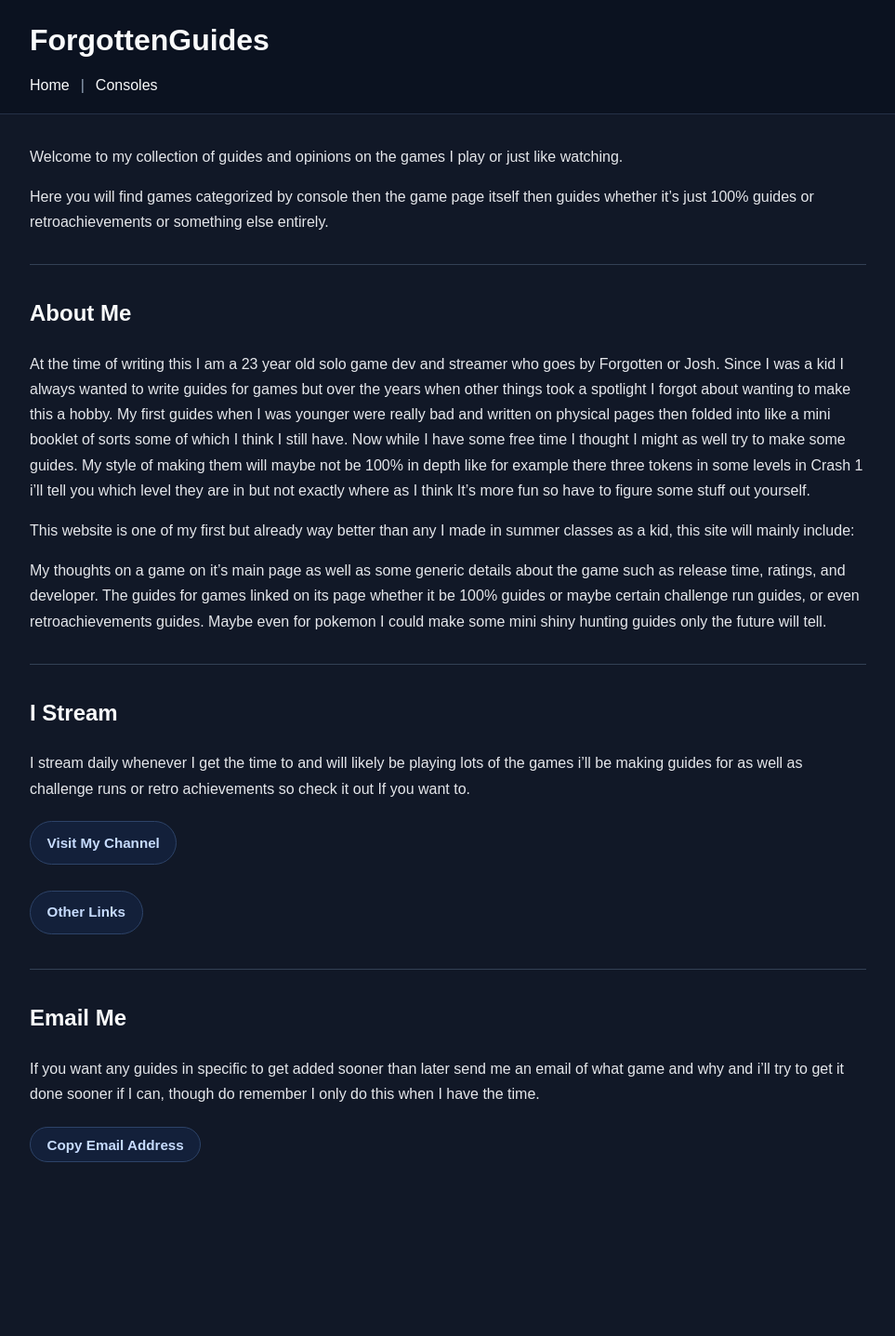
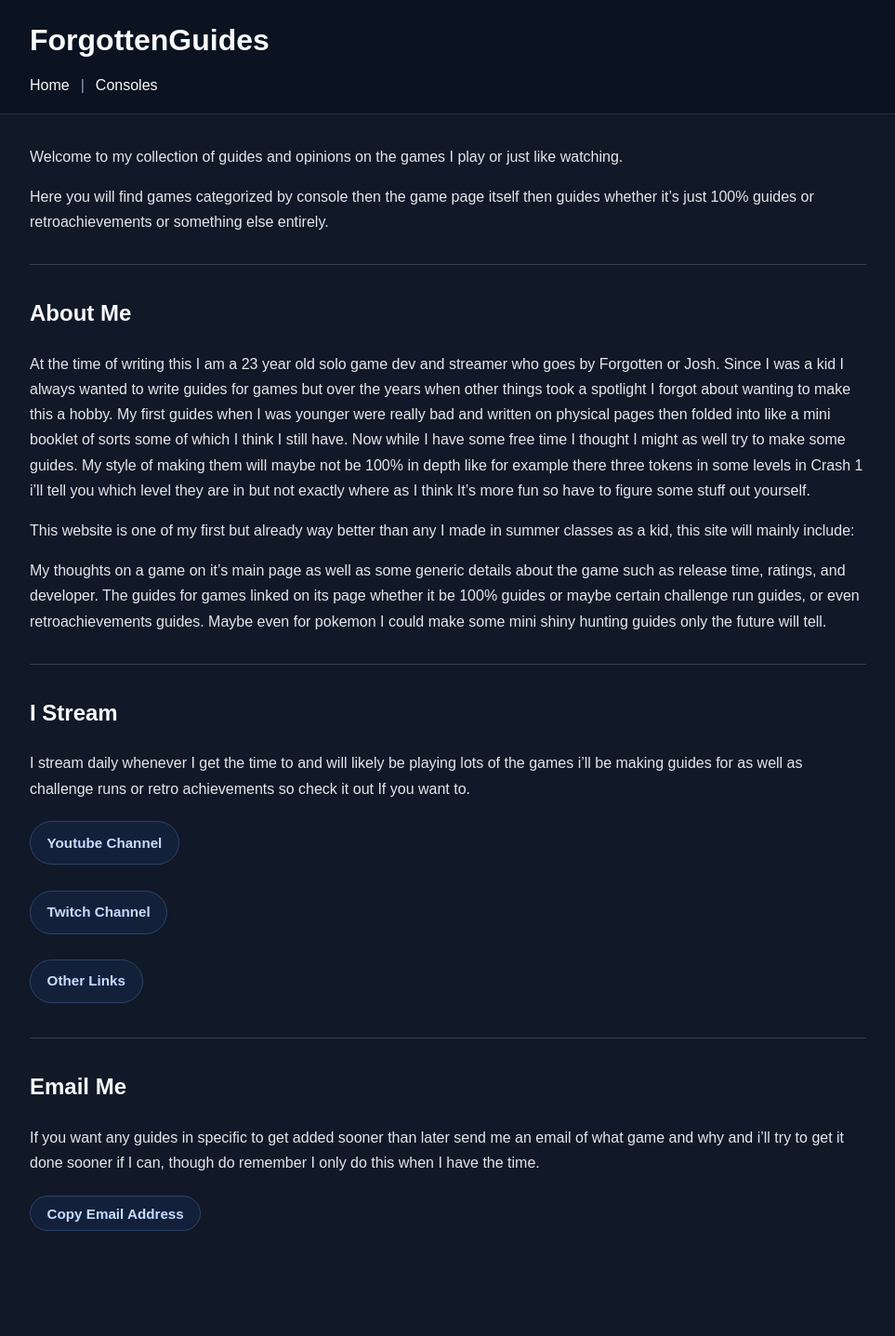
Before and after one commit to ForgottenGem/ForgottenGuides, a Jekyll site: the page built from index.md, in a window 1280 px wide. Shown: the whole page at 93% size, without its empty margins (158-1121 px from the left). Built offline with Jekyll 4.4.1, drawn with Linux system fonts in a browser that asks for light colours; before the commit the page ends 1363 px from its top, so only the background shows below that.

Commit message:
Update index.md

```diff
--- a/index.md
+++ b/index.md
@@ -28,7 +28,14 @@ I stream daily whenever I get the time to and will likely be playing lots of the
    href="https://youtube.com/@forgottengem?si=9o8NXLva64p2nFmo"
    target="_blank"
    rel="noopener">
-   Visit My Channel
+   Youtube Channel
+</a>
+
+<a class="button-link"
+   href="https://www.twitch.tv/forgottengem_"
+   target="_blank"
+   rel="noopener">
+   Twitch Channel
 </a>
 
 <a class="button-link"
```
